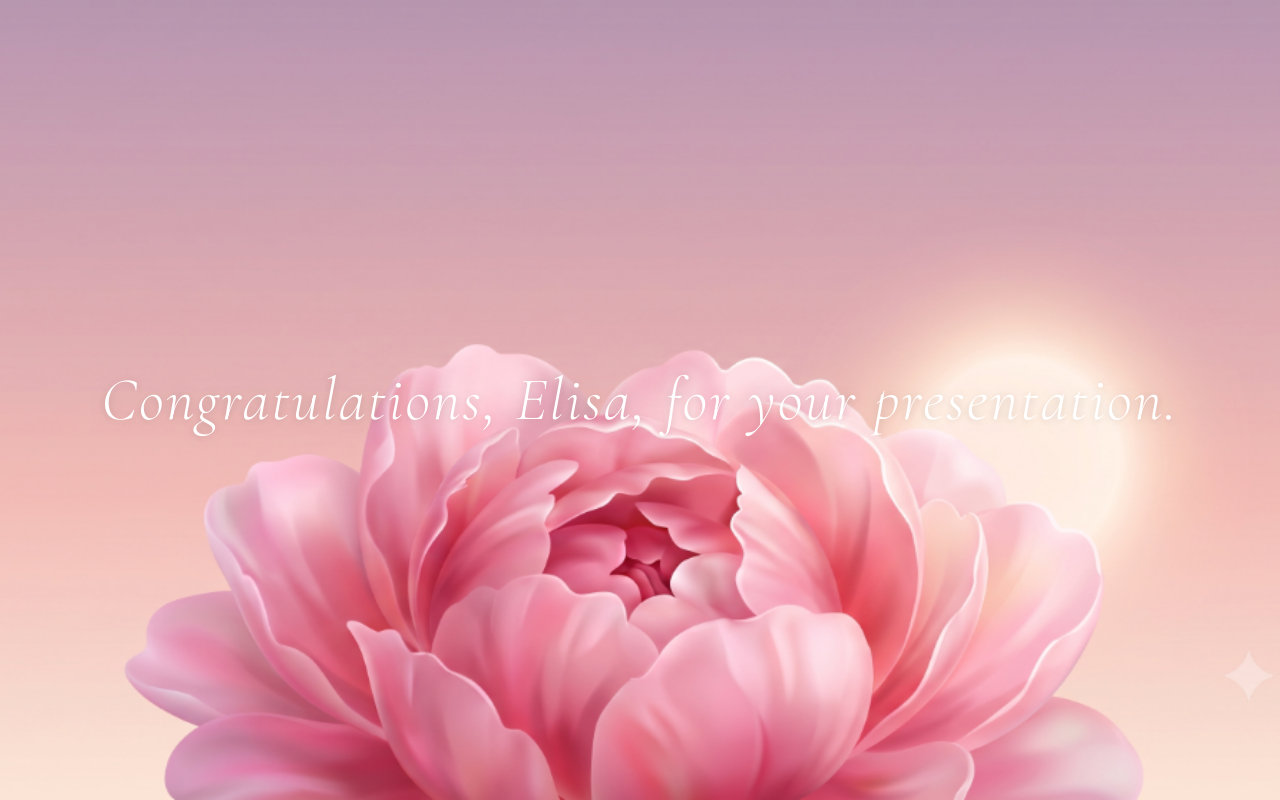
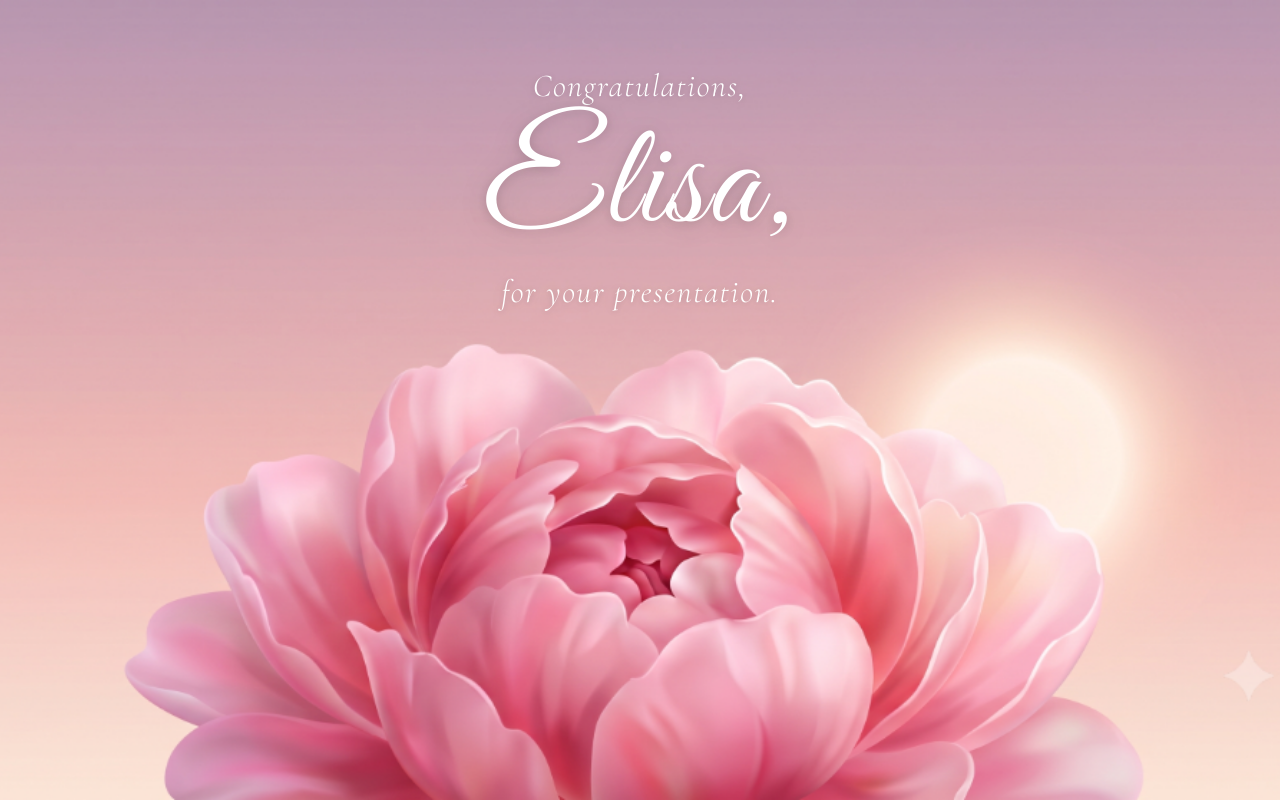
Before and after one commit to Diego-Sic/elisa-congrats-flower, a React (Vite) app: page / in a window 1280 px wide. Built offline with nearby package versions, Linux system fonts and the light colour scheme.

Commit message:
feat: top-aligned text, Great Vibes script for Elisa

```diff
--- a/index.html
+++ b/index.html
@@ -7,7 +7,7 @@
     <title>Congratulations, Elisa!</title>
     <link rel="preconnect" href="https://fonts.googleapis.com">
     <link rel="preconnect" href="https://fonts.gstatic.com" crossorigin>
-    <link href="https://fonts.googleapis.com/css2?family=Cormorant+Garamond:ital,wght@1,300;1,400&display=swap" rel="stylesheet">
+    <link href="https://fonts.googleapis.com/css2?family=Cormorant+Garamond:ital,wght@1,300;1,400&family=Great+Vibes&display=swap" rel="stylesheet">
   </head>
   <body>
     <div id="root"></div>
--- a/src/App.css
+++ b/src/App.css
@@ -7,7 +7,7 @@
   height: 100svh;
   overflow: hidden;
   display: flex;
-  align-items: center;
+  align-items: flex-start;   /* anchor to top */
   justify-content: center;
 }
 
@@ -21,52 +21,63 @@
   object-fit: cover;
   object-position: center bottom;
 
-  /* Flower rises from below on load */
   animation: hero-rise 2.4s cubic-bezier(0.16, 1, 0.3, 1) forwards;
 }
 
-/* ── Text — centered over the image ─────────────────────────────────── */
+/* ── Text — near the top ─────────────────────────────────────────────── */
 
 .greeting {
   position: relative;
   z-index: 2;
   text-align: center;
   padding: 0 2rem;
+  margin-top: clamp(2.5rem, 8vh, 5.5rem);  /* top padding, responsive */
 
+  display: flex;
+  flex-direction: column;
+  align-items: center;
+  gap: 0.1em;
+
+  opacity: 0;
+  animation: text-in 1.8s cubic-bezier(0.16, 1, 0.3, 1) 1.6s forwards;
+}
+
+/* "Congratulations," and "for your presentation." */
+.greeting-line {
   font-family: 'Cormorant Garamond', Georgia, serif;
-  font-size: clamp(1.6rem, 5vw, 3.8rem);
+  font-size: clamp(1rem, 3.5vw, 2rem);
   font-weight: 300;
   font-style: italic;
   color: #ffffff;
-  letter-spacing: 0.04em;
+  letter-spacing: 0.05em;
   line-height: 1.4;
+  text-shadow:
+    0 1px 6px rgba(0, 0, 0, 0.18),
+    0 2px 20px rgba(0, 0, 0, 0.12);
+}
 
-  /* Subtle text shadow so it reads on any part of the gradient */
+/* "Elisa," — script font, much larger, the star of the show */
+.greeting-name {
+  font-family: 'Great Vibes', cursive;
+  font-size: clamp(4rem, 16vw, 9rem);
+  font-weight: 400;
+  color: #ffffff;
+  line-height: 1.1;
+  letter-spacing: 0.02em;
   text-shadow:
-    0 1px 8px rgba(0, 0, 0, 0.15),
-    0 2px 24px rgba(0, 0, 0, 0.10);
-
-  /* Fades in after the hero image has risen */
-  opacity: 0;
-  transform: translateY(16px);
-  animation: text-in 1.8s cubic-bezier(0.16, 1, 0.3, 1) 1.6s forwards;
+    0 2px 12px rgba(0, 0, 0, 0.15),
+    0 4px 32px rgba(0, 0, 0, 0.10);
 }
 
 /* ── Keyframes ───────────────────────────────────────────────────────── */
 
 @keyframes hero-rise {
-  0%   {
-    transform: translateY(6%);
-    opacity: 0;
-  }
-  100% {
-    transform: translateY(0);
-    opacity: 1;
-  }
+  0%   { transform: translateY(6%); opacity: 0; }
+  100% { transform: translateY(0);  opacity: 1; }
 }
 
 @keyframes text-in {
-  0%   { opacity: 0; transform: translateY(16px); }
+  0%   { opacity: 0; transform: translateY(14px); }
   100% { opacity: 1; transform: translateY(0); }
 }
 
@@ -74,7 +85,11 @@
 
 @media (max-width: 480px) {
   .greeting {
-    font-size: clamp(1.4rem, 6.5vw, 2rem);
-    padding: 0 1.5rem;
+    margin-top: clamp(2rem, 6vh, 3.5rem);
+    padding: 0 1.25rem;
+  }
+
+  .greeting-name {
+    font-size: clamp(3.5rem, 20vw, 6rem);
   }
 }
--- a/src/App.jsx
+++ b/src/App.jsx
@@ -5,9 +5,12 @@ function App() {
   return (
     <main className="app-container">
       <img src={heroImg} alt="Peony flower" className="hero-image" />
-      <p className="greeting">
-        Congratulations, Elisa, for your presentation.
-      </p>
+
+      <div className="greeting">
+        <span className="greeting-line">Congratulations,</span>
+        <span className="greeting-name">Elisa,</span>
+        <span className="greeting-line">for your presentation.</span>
+      </div>
     </main>
   )
 }
```
